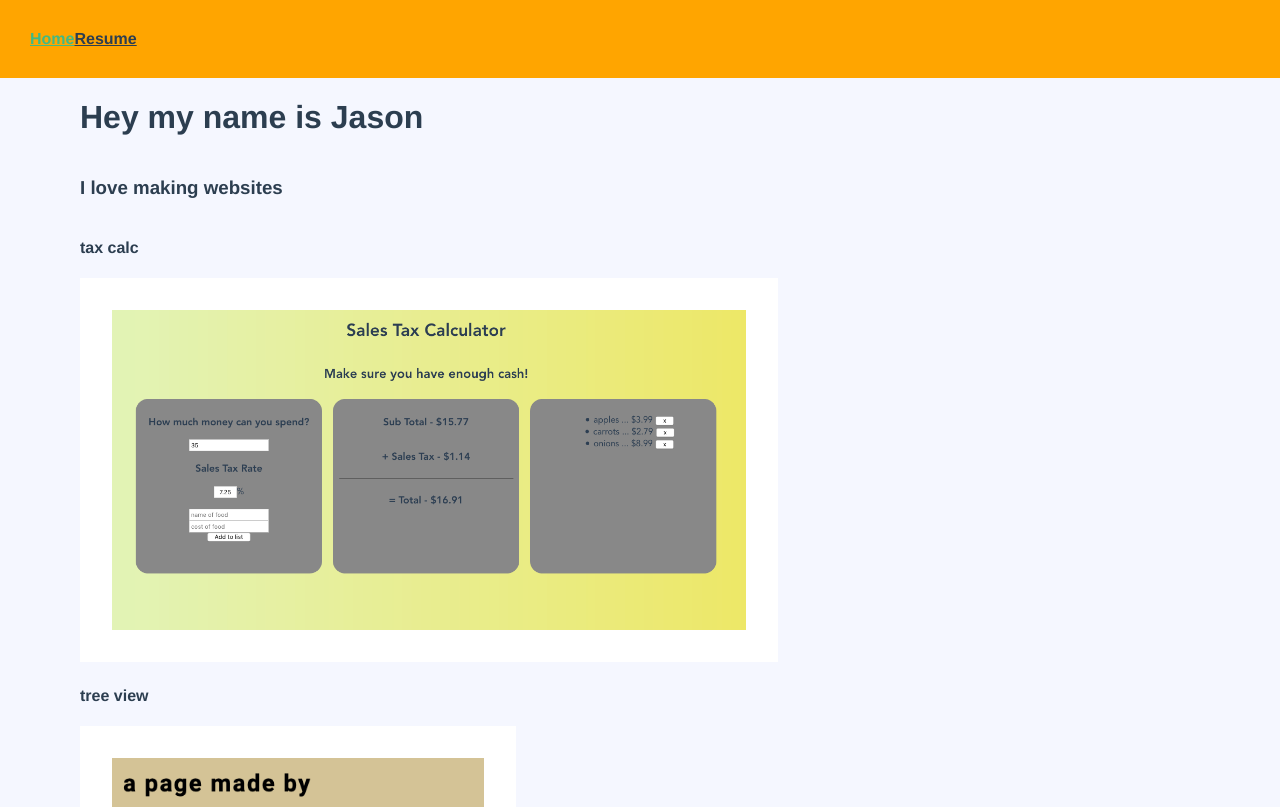
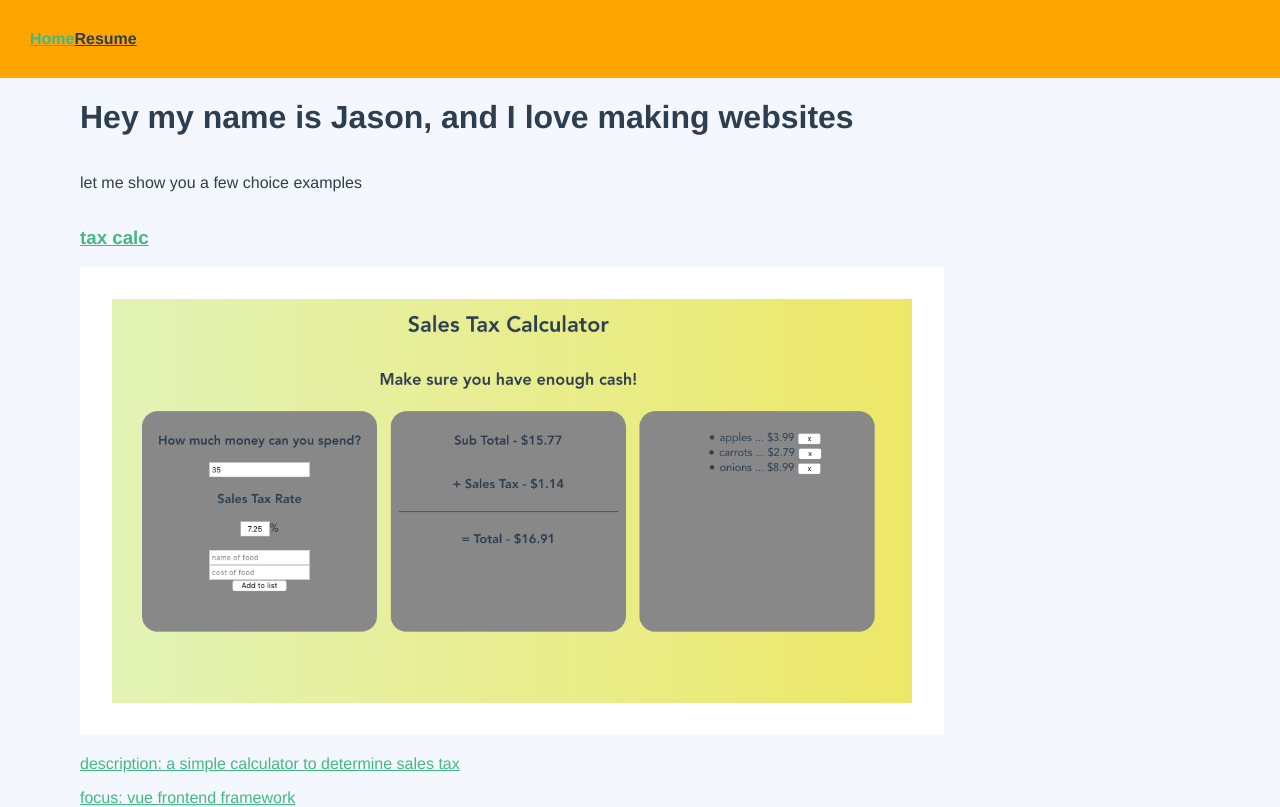
Before and after one commit to jbyer3/vue-portfolio-page, a Vue app: page / in a window 1280 px wide. Shown: the top 807 px of the page. Built offline with nearby package versions, Linux system fonts and the light colour scheme.

Commit message:
style updates

```diff
--- a/src/components/CurtainCall.vue
+++ b/src/components/CurtainCall.vue
@@ -1,14 +1,19 @@
 <template>
 <div class="container">
-  <h1>Hey my name is Jason</h1>
-  <h3>I love making websites</h3>
+  <h1>Hey my name is Jason, and
+  I love making websites</h1>
+
+  <p>let me show you a few choice examples</p>
 
   <div v-for="project in projects" :key="project.id" class="app-card">
-    <h4>{{ project.title }}</h4>
+
     <!-- <img :src="project.image" :alt="project.description"> -->
-    <a rel="stylesheet" :href="project.link">
+    <a :href="project.link">
+      <h3>{{ project.title }}</h3>
       <div class="img-holder">
         <img :src="project.image" v-bind:alt="project.description">
+        <p><span class="img-cap-title">description: </span>{{project.description}}</p>
+        <p><span class="img-cap-title">focus: </span>{{project.focus}}</p>
       </div>
     </a>
   </div>
@@ -28,22 +33,25 @@ export default {
         title: 'tax calc',
         id: 11,
         image: require('@/assets/tax-calc-app.png'),
-        description: 'todo',
-        focus: 'vue frontend framework'
+        description: 'a simple calculator to determine sales tax',
+        focus: 'vue frontend framework',
+        link: 'http://tax-calc-app.herokuapp.com/'
       },
       {
         title: 'tree view',
         id: 22,
         image: require('@/assets/passport-tree.png'),
-        description: '',
-        focus: 'reactive content without a JS Framework, vanilla JS only.'
+        description: 'a tree view generator, built using websockets and vanilla javascript',
+        focus: 'reactive content without a JS Framework, vanilla JS only.',
+        link: 'http://tree-4-passport.herokuapp.com/'
       },
       {
         title: 'pianist portfolio',
         id: 33,
         image: require('@/assets/business_card.jpg'),
-        description: 'todo',
-        focus: 'setting up a portfolio site for a professsional musician'
+        description: 'a portfolio site for my girlfriends business as a collaborative pianist',
+        focus: 'setting up a portfolio site for a professsional musician',
+        link: 'https://www.pengillyplayspiano.com/'
       }
     ]
   }),
@@ -74,8 +82,12 @@ a {
 }
 
 img {
-  height: 20rem;
+  width: 50rem;
   padding: 2rem;
   background: #fff;
 }
+
+.img-cap-title {
+  // color: darken(22%)
+}
 </style>
```
